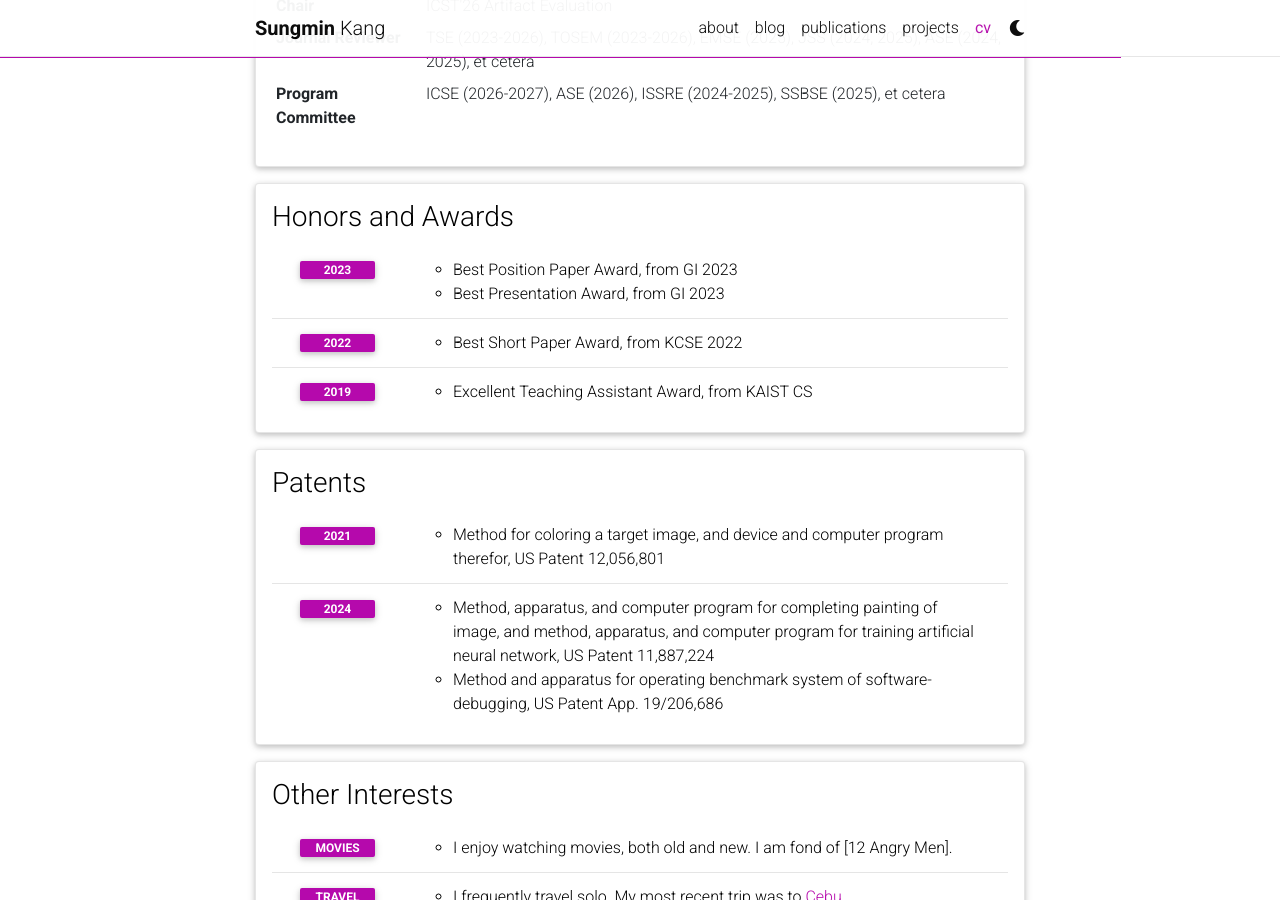
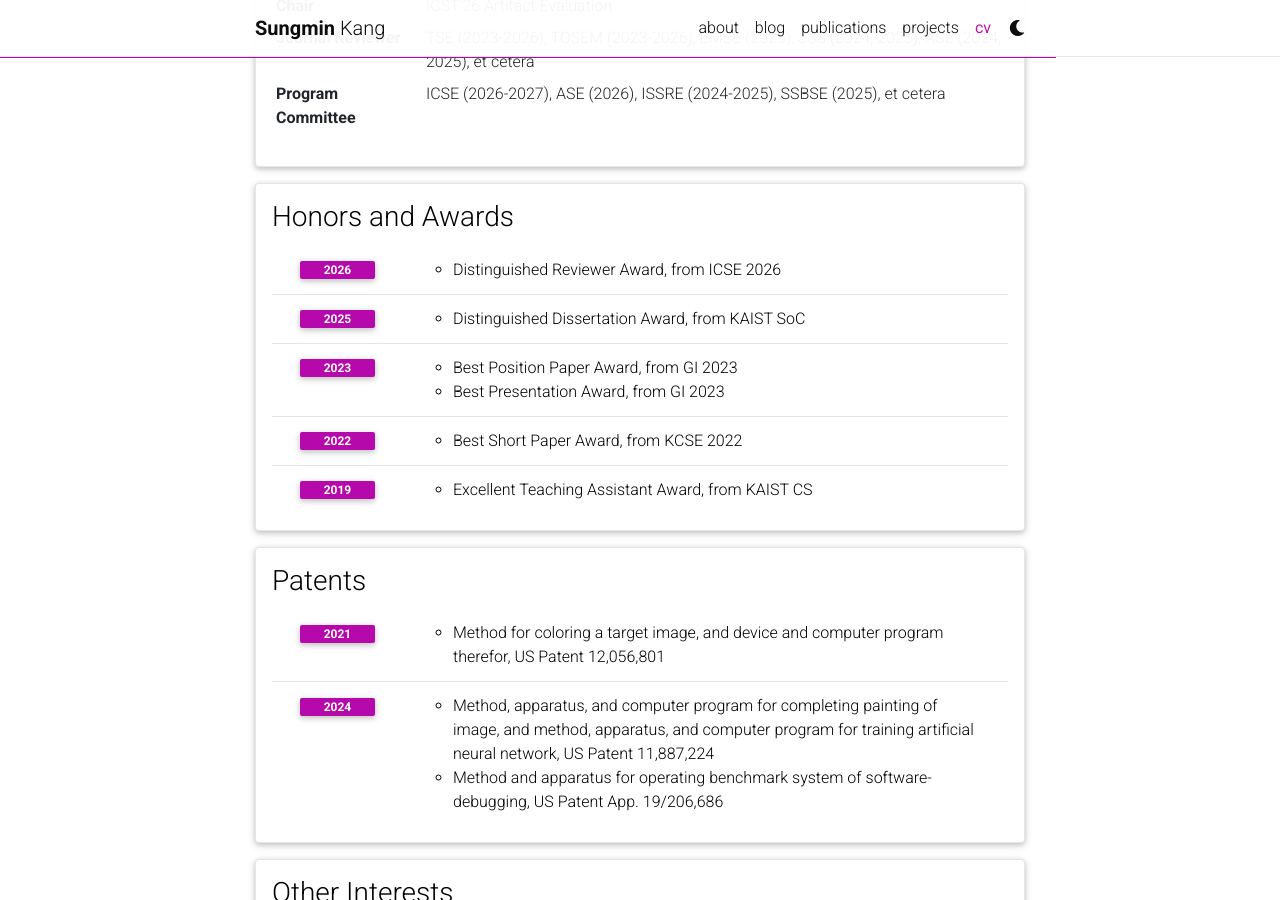
Before and after one commit to smkang96/smkang96.github.io, a Jekyll site: the page built from _pages/cv.md, in a window 1280 px wide and 900 px high, scrolled down 1386 px. Built offline with Jekyll 4.4.1, drawn with Linux system fonts in a browser that asks for light colours; comment, search, counter and statistics services are not loaded; a style sheet for code colours, icons or effects is not loaded.

Commit message:
add awards in web CV

```diff
--- a/_data/cv.yml
+++ b/_data/cv.yml
@@ -64,6 +64,12 @@
 - title: Honors and Awards
   type: time_table
   contents:
+    - year: 2026
+      items:
+        - Distinguished Reviewer Award, from ICSE 2026
+    - year: 2025
+      items:
+        - Distinguished Dissertation Award, from KAIST SoC
     - year: 2023
       items:
         - Best Position Paper Award, from GI 2023
```
